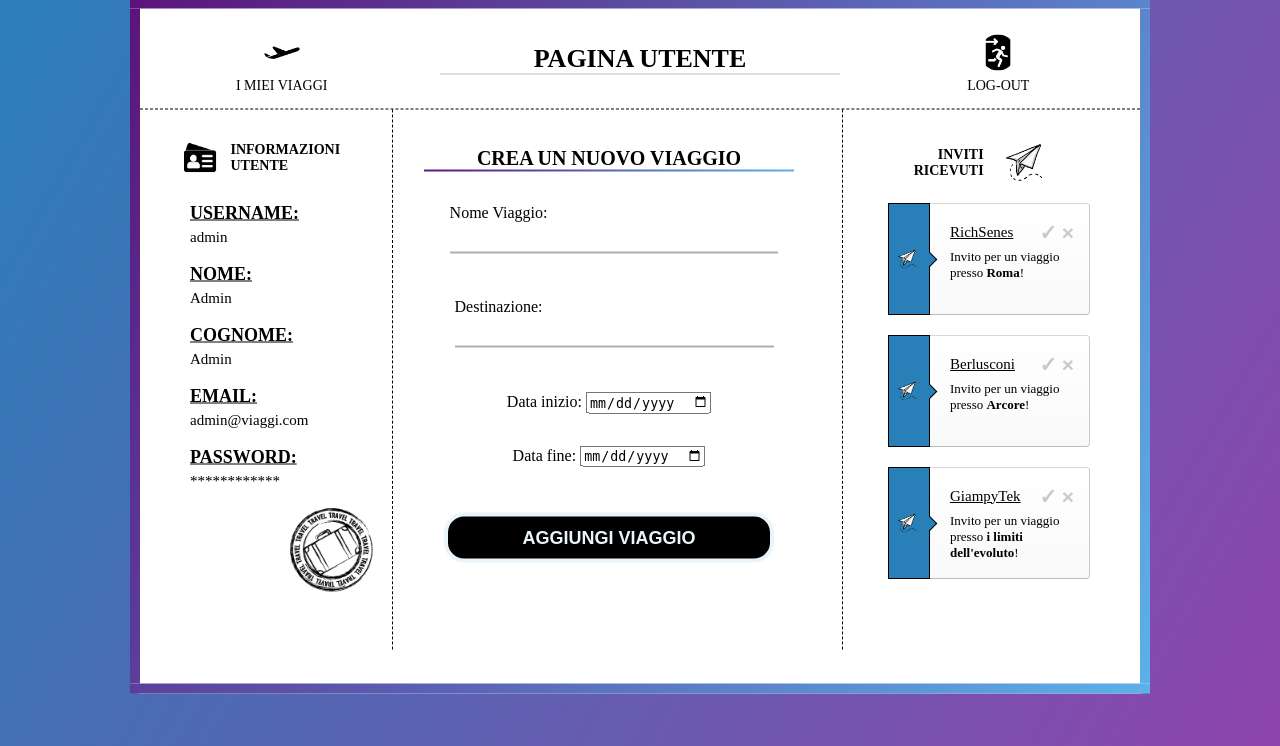
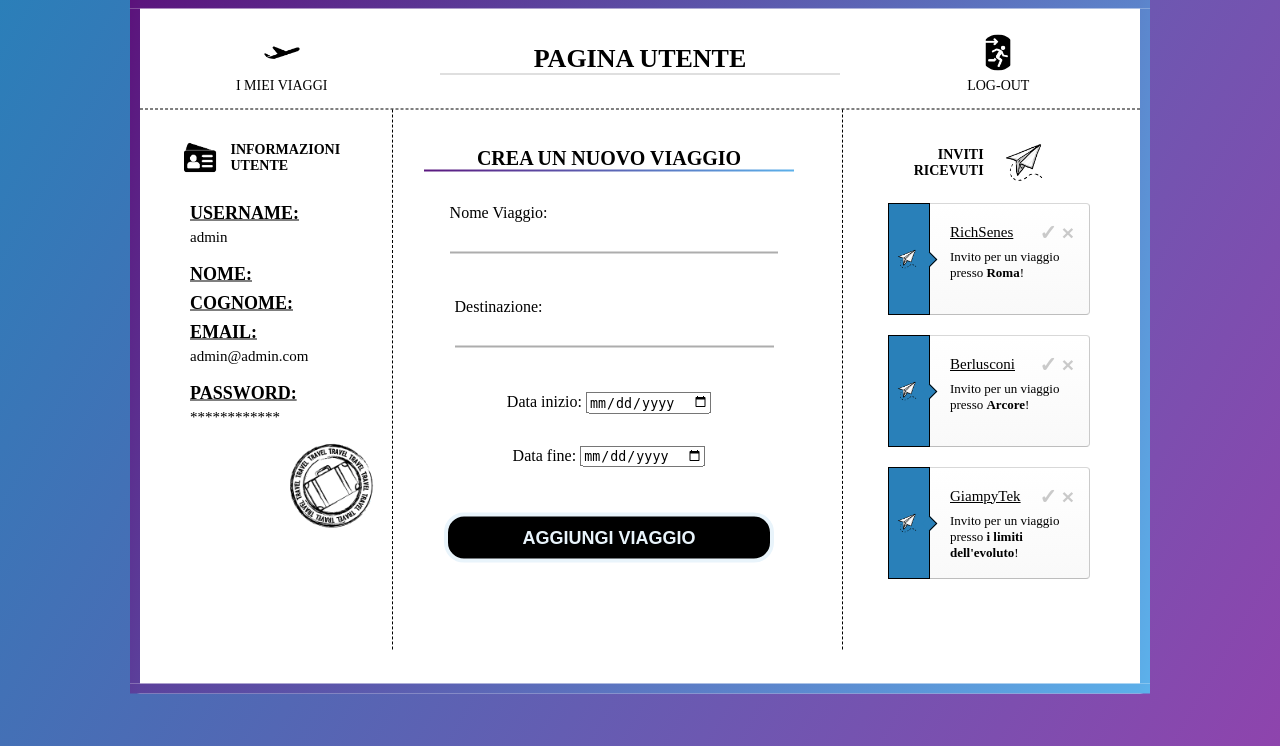
Before and after one commit to danielelurani/gruppi-di-viaggio, a Django app: page /organizzatoreViaggi/userHomePage in a window 1280 px wide. Shown: the part 54-800 px from the top of the page. Run offline with Django 4.2, Linux system fonts and the light colour scheme; a user stored in the database is signed in.

Commit message:
Corretta visualizzazione dati utente
Corretta visualizzazione dati utente in userHomePage

```diff
--- a/sitoProgettoIsw/organizzatoreViaggi/templates/organizzatoreViaggi/userHomePage.html
+++ b/sitoProgettoIsw/organizzatoreViaggi/templates/organizzatoreViaggi/userHomePage.html
@@ -36,13 +36,13 @@
                         <p>{{ request.user }}</p>
 
                         <h3>Nome:</h3>
-                        <p>Admin</p>
+                        <p>{{ request.user.first_name}}</p>
 
                         <h3>Cognome:</h3>
-                        <p>Admin</p>
+                        <p>{{ request.user.last_name}}</p>
 
                         <h3>Email:</h3>
-                        <p>admin@viaggi.com</p>
+                        <p>{{ request.user.email}}</p>
 
                         <h3>Password:</h3>
                         <p>************</p>
@@ -58,9 +58,6 @@
                         <h2>CREA UN NUOVO VIAGGIO</h2>
 
                         {{form.as_p}}
-
-
-
 
                         <input type="submit" value="AGGIUNGI VIAGGIO">
                     </form>
```
Also changed, not shown: sitoProgettoIsw/db.sqlite3.
